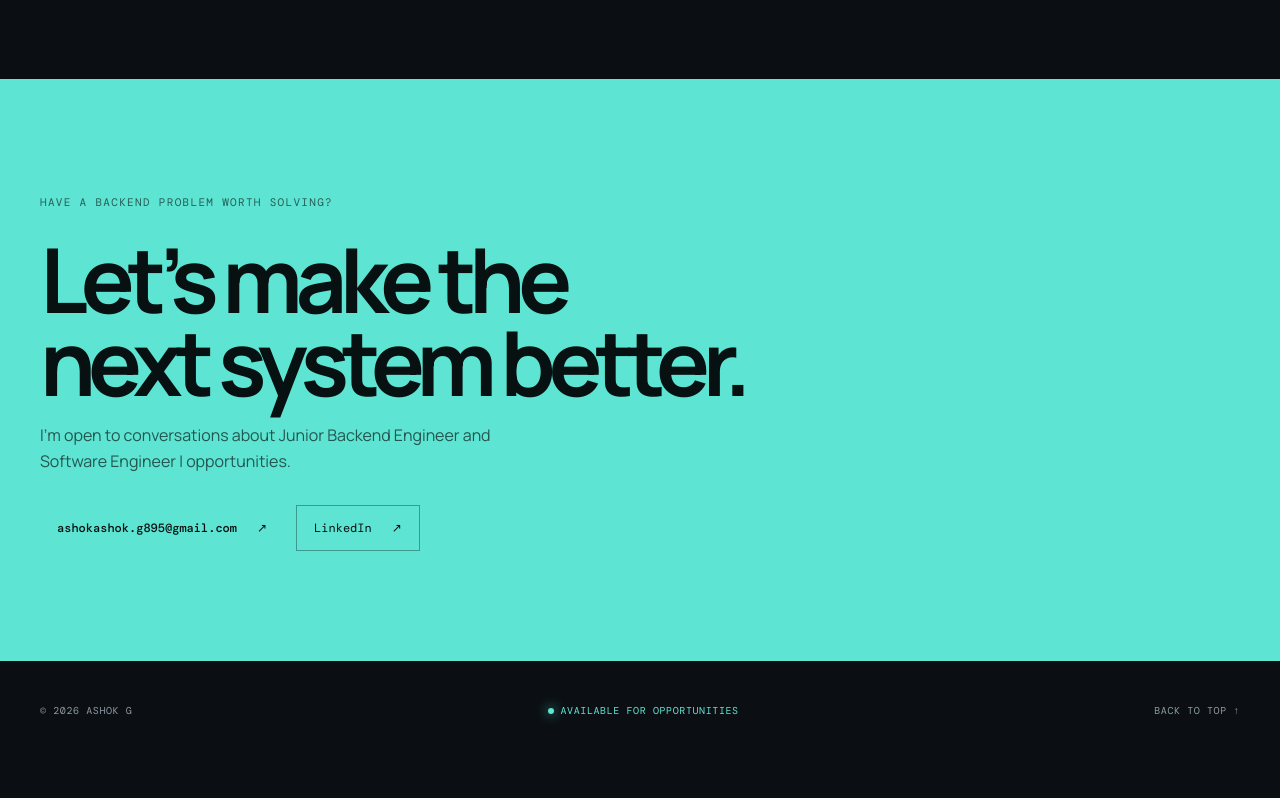
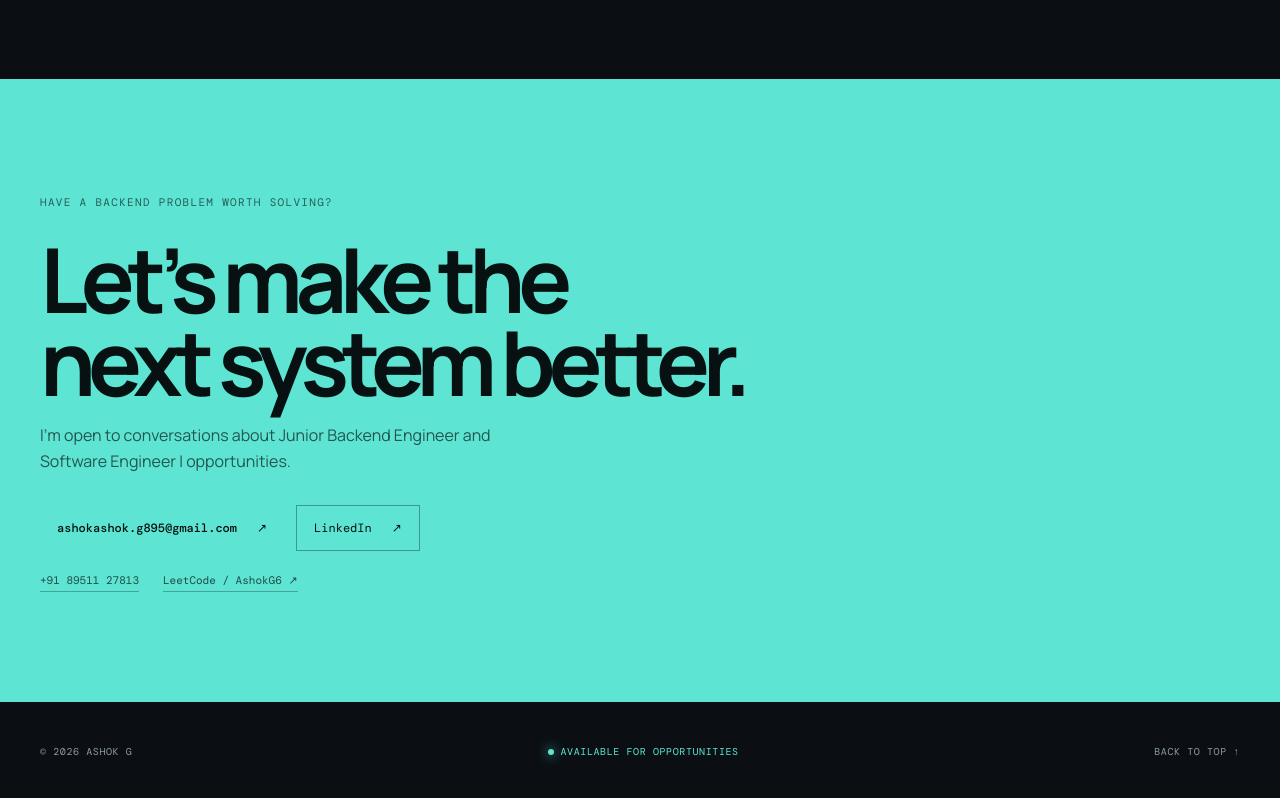
Before and after one commit to USERASHOKG/USERASHOKG.github.io, a website built with Vite: page index.html in a window 1280 px wide. Shown: the part 5059-5857 px from the top of the page. Before the commit the page ends 5820 px from the top, so only its background shows below. Built offline with nearby package versions, Linux system fonts and the light colour scheme.

Commit message:
Complete portfolio contact details

```diff
--- a/index.html
+++ b/index.html
@@ -135,7 +135,7 @@
         </section>
 
         <section class="contact-section" aria-labelledby="contact-title">
-          <div class="contact-grid"><span class="contact-eyebrow">Have a backend problem worth solving?</span><h2 id="contact-title">Let’s make the<br /><em>next system</em> better.</h2><p>I’m open to conversations about Junior Backend Engineer and Software Engineer I opportunities.</p><div class="contact-actions"><a class="button button-primary" href="mailto:ashokashok.g895@gmail.com">ashokashok.g895@gmail.com <span aria-hidden="true">↗</span></a><a class="button button-outline" href="https://linkedin.com/in/ashok-g-030953264" target="_blank" rel="noreferrer">LinkedIn <span aria-hidden="true">↗</span></a></div></div>
+          <div class="contact-grid"><span class="contact-eyebrow">Have a backend problem worth solving?</span><h2 id="contact-title">Let’s make the<br /><em>next system</em> better.</h2><p>I’m open to conversations about Junior Backend Engineer and Software Engineer I opportunities.</p><div class="contact-actions"><a class="button button-primary" href="mailto:ashokashok.g895@gmail.com">ashokashok.g895@gmail.com <span aria-hidden="true">↗</span></a><a class="button button-outline" href="https://linkedin.com/in/ashok-g-030953264" target="_blank" rel="noreferrer">LinkedIn <span aria-hidden="true">↗</span></a></div><div class="contact-links"><a href="tel:+9189531127813">+91 89511 27813</a><a href="https://leetcode.com/AshokG6" target="_blank" rel="noreferrer">LeetCode / AshokG6 ↗</a></div></div>
         </section>
       </main>
 
--- a/styles.css
+++ b/styles.css
@@ -149,6 +149,9 @@ h1 em, .contact-section em { color: var(--cyan); font-style: normal; }
 .contact-section h2 em { color: #071111; }
 .contact-section p { max-width: 470px; color: rgba(7, 17, 17, .67); font-size: 16px; line-height: 1.6; }
 .contact-actions { margin-top: 30px; }
+.contact-links { display: flex; flex-wrap: wrap; gap: 24px; margin-top: 22px; font: 11px var(--mono); }
+.contact-links a { color: rgba(7, 17, 17, .72); border-bottom: 1px solid rgba(7, 17, 17, .3); padding-bottom: 4px; }
+.contact-links a:hover { color: #071111; border-color: #071111; }
 .site-footer { min-height: 100px; display: flex; justify-content: space-between; align-items: center; gap: 20px; color: var(--muted); font: 10px var(--mono); text-transform: uppercase; letter-spacing: .06em; }
 .footer-status { color: var(--cyan); }
 .site-footer a:hover { color: var(--cyan); }
```
